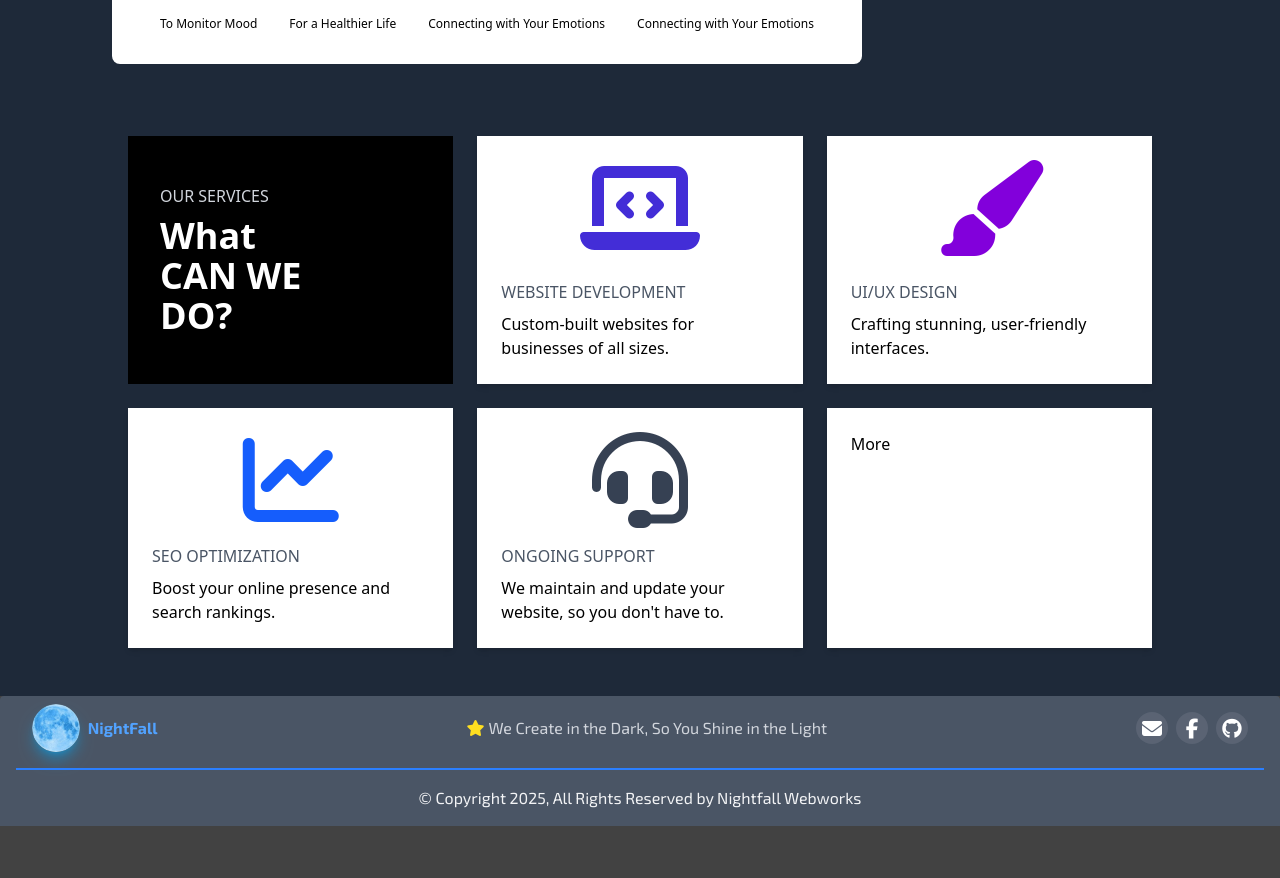
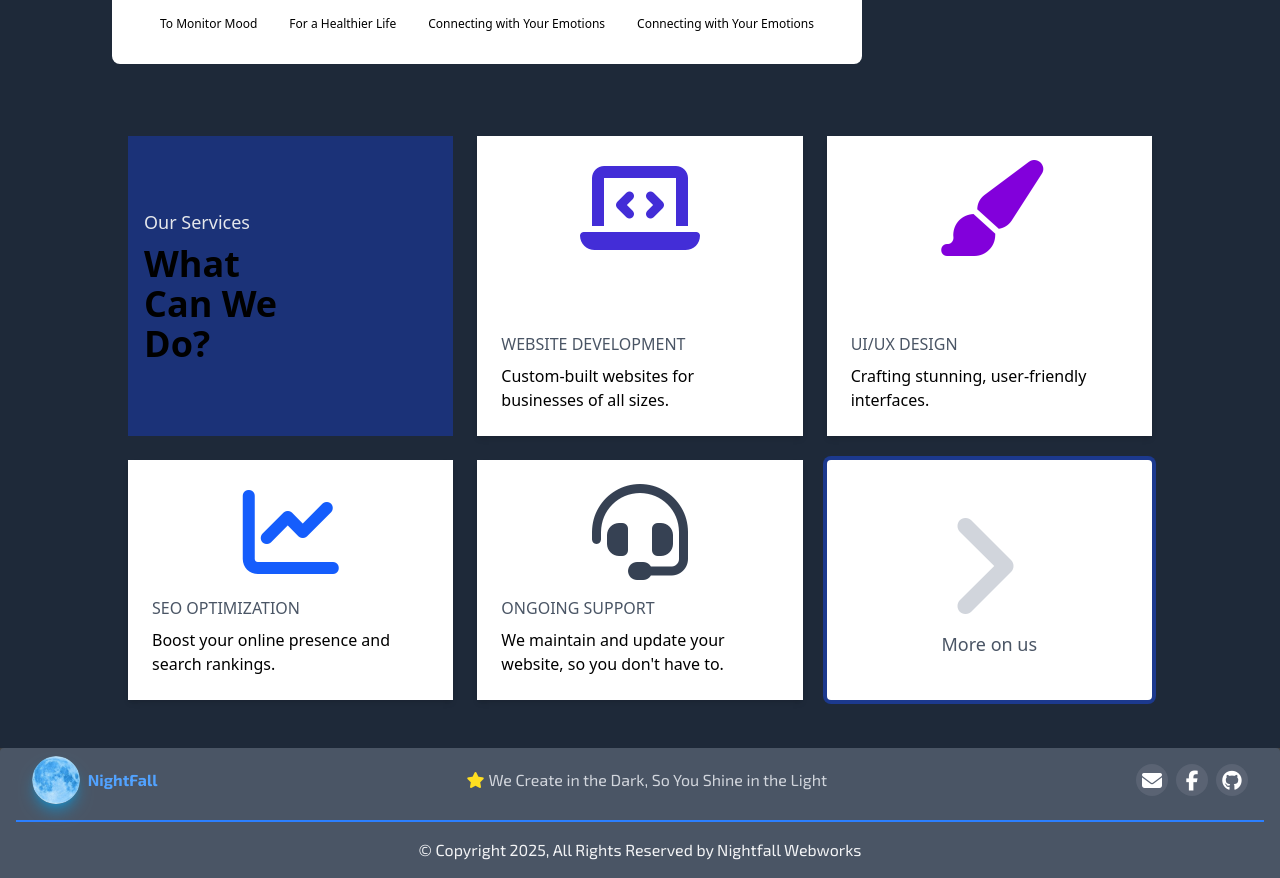
Before and after one commit to KlasniMisho123/NightFall, a Next.js app: page / in a window 1280 px wide. Shown: the part 620-1498 px from the top of the page. Before the commit the page ends 1446 px from the top, so only its background shows below. Built offline with nearby package versions, Linux system fonts and the light colour scheme.

Commit message:
services commit

```diff
--- a/components/Hero.jsx
+++ b/components/Hero.jsx
@@ -87,11 +87,14 @@ export default function Hero() {
         {/* <div> ANIMATION</div> */}
         {/* LAZY LOAD ANIMATION */}
         <section className='grid grid-cols-2 md:grid-cols-3 gap-6 p-4 py-8'>
-          <div className='p-8 py-12 flex flex-col gap-2 bg-black '>
-            <p className='text-gray-300'>OUR SERVICES </p>
-            <h2 className='text-4xl text-white font-bold'>What <br/> CAN WE <br/>  DO?</h2>
-            {/* BG PHOTO */}
-          </div>
+        <div className="flex flex-col justify-center gap-2 p-4 py-18 services-card bg-blue-800/50 ">
+            <h3 className="text-lg text-gray-200 text-center lg:text-start ">Our Services</h3>
+            <div className="flex flex-col items-center text-4xl font-bold lg:items-start">
+                <div>What</div>
+                <div>Can We</div>
+                <div>Do?</div>
+            </div>
+        </div>
 
           <div className="p-6 flex flex-col justify-between bg-white shadow-md">
             <i className="fa-solid fa-laptop-code text-8xl text-indigo-700 text-center"></i>
@@ -125,11 +128,15 @@ export default function Hero() {
             </div>
           </div>
 
-          <div className='p-6  flex flex-col justify-between bg-white shadow-md'>
-            <div className='flex flex-col gap-2'>
-              <p>More</p>
-            </div>
+          <Link className="flex justify-center items-center text-black gap-8 p-4 rounded cursor-pointer bg-white
+          transition-all transition-duration-300 transition-ease-in-out ring-4 ring-blue-900 hover:scale-105 aboutus-card"
+          href="/aboutus"
+          >
+          <div>
+              <i className="fa-solid fa-angle-right text-9xl text-gray-300 aboutus-arrow "></i>
+              <h3 className="text-lg text-gray-600 text-center lg:text-start ">More on us</h3>
           </div>
+          </Link>
 
 
         </section>
```
